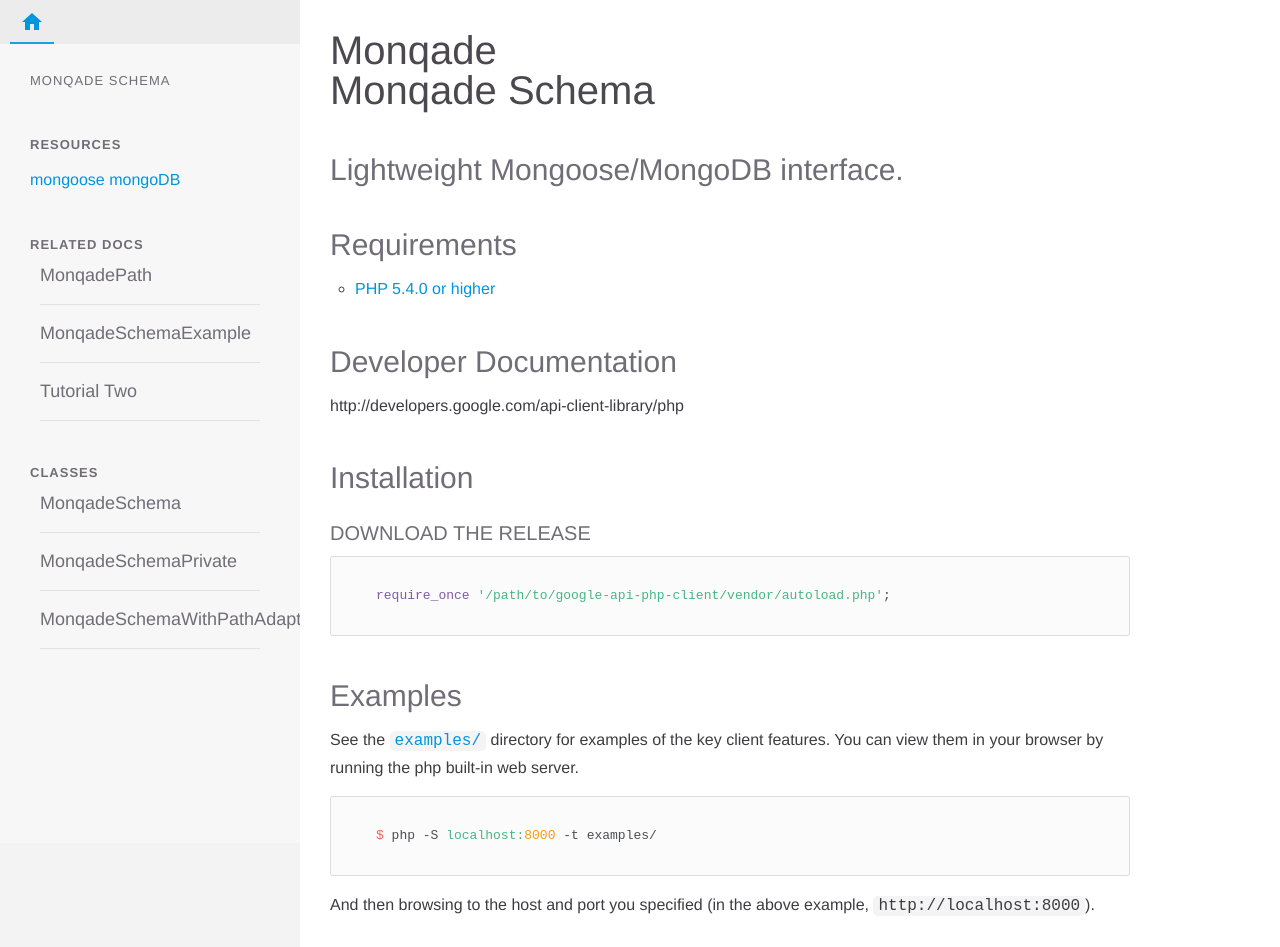
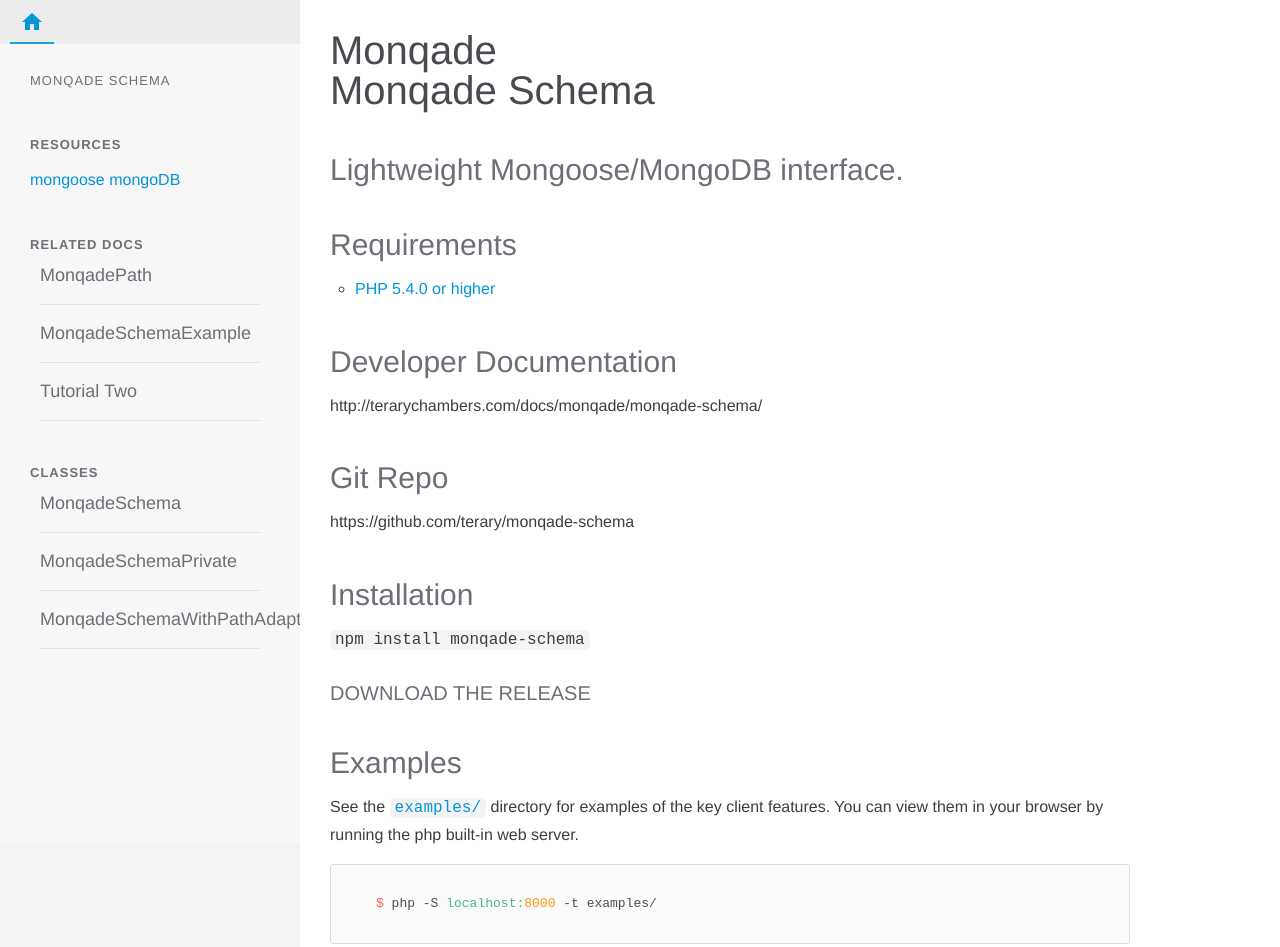
Before and after one commit to terary/monqade-schema, a website: page docs/index.html in a window 1280 px wide. Shown: the top 947 px of the page. Drawn offline with nearby package versions, Linux system fonts and the light colour scheme; a web font is replaced by a local one.

Commit message:
Published to NPM and necessary files

```diff
--- a/docs/index.html
+++ b/docs/index.html
@@ -105,8 +105,10 @@
       <h1>Monqade</h1><h1>Monqade Schema</h1><h2>Lightweight Mongoose/MongoDB interface.</h2><h2>Requirements</h2><ul>
 <li><a href="http://www.php.net/">PHP 5.4.0 or higher</a></li>
 </ul>
-<h2>Developer Documentation</h2><p>http://developers.google.com/api-client-library/php</p>
-<h2>Installation</h2><h3>Download the Release</h3><pre class="prettyprint source lang-php"><code>require_once '/path/to/google-api-php-client/vendor/autoload.php';</code></pre><h2>Examples</h2><p>See the <a href="examples"><code>examples/</code></a> directory for examples of the key client features. You can
+<h2>Developer Documentation</h2><p>http://terarychambers.com/docs/monqade/monqade-schema/</p>
+<h2>Git Repo</h2><p>https://github.com/terary/monqade-schema</p>
+<h2>Installation</h2><p><code>npm install monqade-schema</code></p>
+<h3>Download the Release</h3><h2>Examples</h2><p>See the <a href="examples"><code>examples/</code></a> directory for examples of the key client features. You can
 view them in your browser by running the php built-in web server.</p>
 <pre class="prettyprint source"><code>$ php -S localhost:8000 -t examples/</code></pre><p>And then browsing to the host and port you specified
 (in the above example, <code>http://localhost:8000</code>).</p>
@@ -126,7 +128,7 @@
 }</code></pre><h2>Code Quality</h2><p>Run the PHPUnit tests with PHPUnit. You can configure an API key and token in BaseTest.php to run all calls, but this will require some setup on the Google Developer Console.</p>
 <pre class="prettyprint source"><code>phpunit tests/</code></pre><h3>Coding Style</h3><p>To check for coding style violations, run</p>
 <pre class="prettyprint source"><code>vendor/bin/phpcs src --standard=style/ruleset.xml -np</code></pre><p>To automatically fix (fixable) coding style violations, run</p>
-<pre class="prettyprint source"><code>vendor/bin/phpcbf src --standard=style/ruleset.xml</code></pre>
+<pre class="prettyprint source"><code>vendor/bin/phpcbf src --standard=style/ruleset.xml</code></pre><h3>Contributors</h3><p>T. Chambers</p>
     </article>
   </section>
 
```
Also changed, not shown: README.md, 3 other files.
